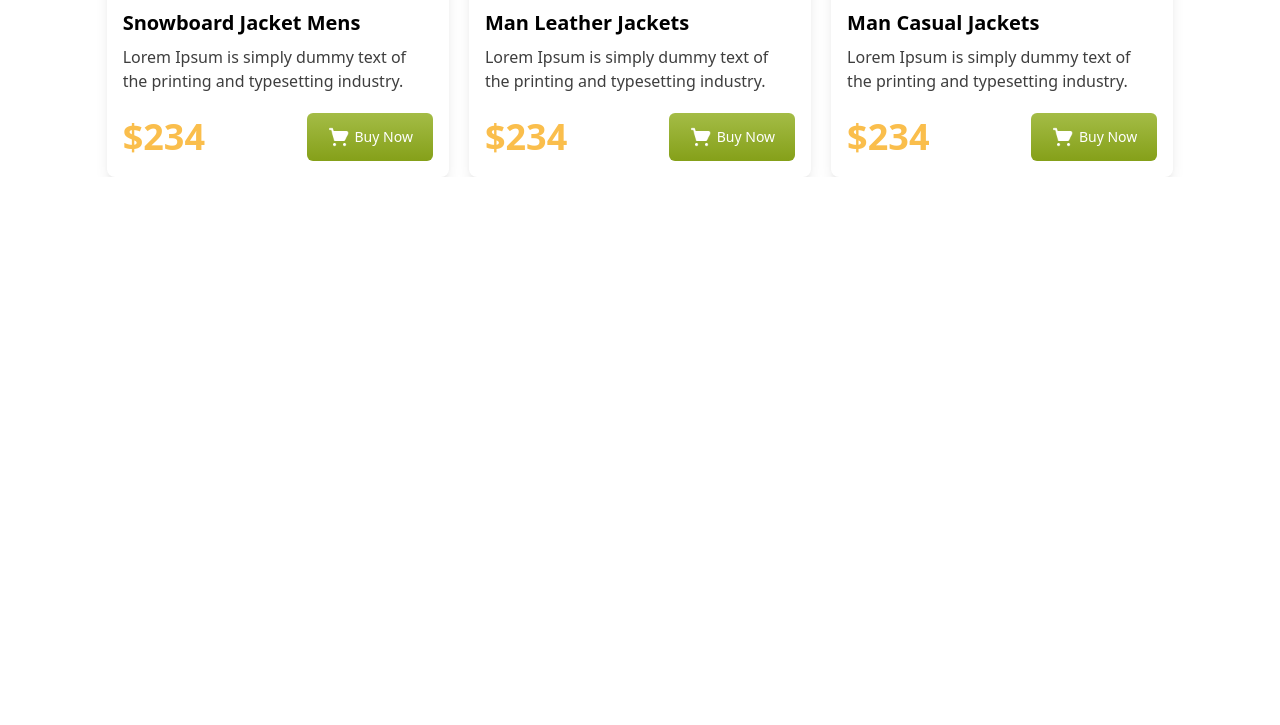
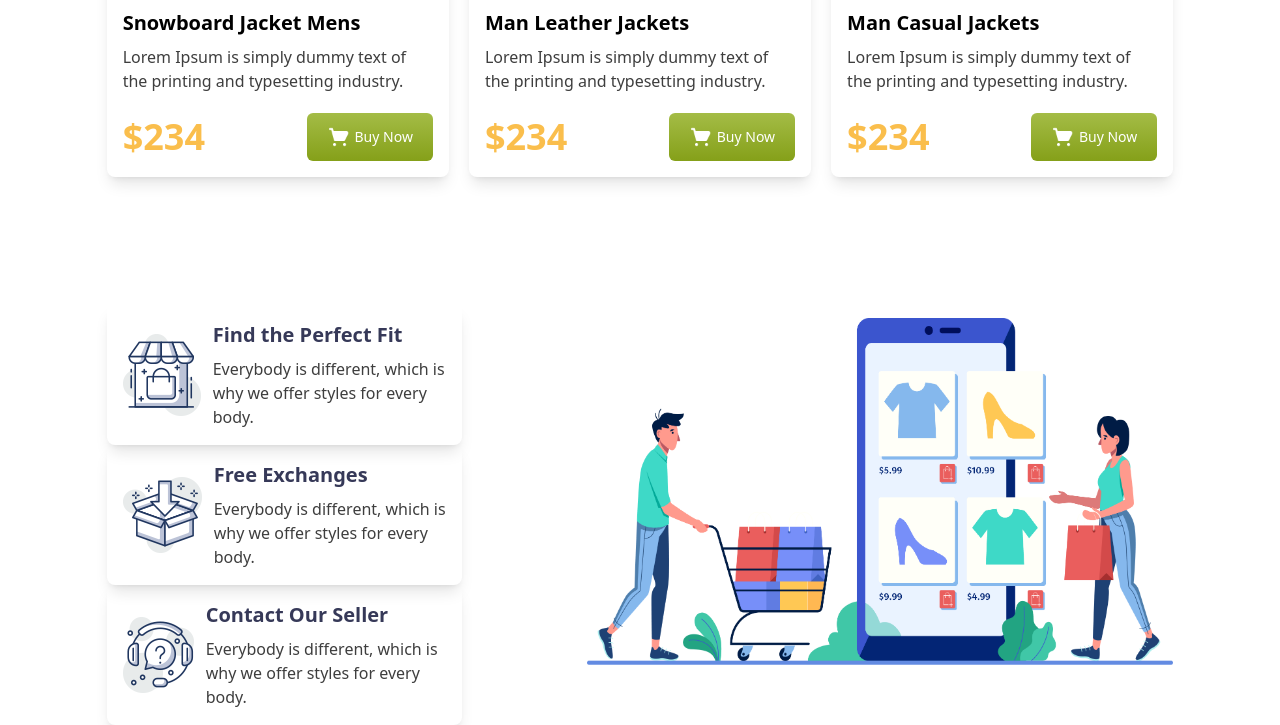
Before and after one commit to juwel164/penguin-fasion-tailwind, a plain HTML site: page index.html in a window 1280 px wide. Shown: the part 1712-2437 px from the top of the page. Before the commit the page ends 1889 px from the top, so only its background shows below. Drawn offline with nearby package versions, Linux system fonts and the light colour scheme.

Commit message:
final commit

```diff
--- a/index.html
+++ b/index.html
@@ -258,6 +258,40 @@
           </div>
         </div>
       </section>
+
+
+
+      <section class="feature_section mt-20 md:flex justify-between flex-row-reverse">
+        <div class="feature_image flex items-center justify-center md:justify-end md:w-3/5">
+          <img src="images/shopping.png" alt="" class="w-10/12 md:w-11/12">
+        </div>
+        <div class="feature_cards mt-12 md:w-1/3 md:gap-6">
+          <div class="card shadow-lg w-10/12 md:w-full m-auto p-4 rounded-lg flex flex-col md:flex-row justify-center items-center text-center gap-2 md:gap-3">
+            <img src="images/icon1.png" alt="">
+            <div class="card_desc flex flex-col justify-center items-center text-center gap-2 md:text-left md:justify-start md:items-start">
+              <h2 class="font-semibold text_navy text-xl">Find the Perfect Fit</h2>
+            <p class="text-center md:text-left text_dark">Everybody is different, which is why we
+              offer styles for every body.</p>
+            </div>
+          </div>
+          <div class="card shadow-lg w-10/12 md:w-full m-auto p-4 rounded-lg flex flex-col md:flex-row justify-center items-center text-center gap-2 md:gap-3">
+            <img src="images/icon2.png" alt="">
+            <div class="card_desc flex flex-col justify-center items-center text-center gap-2 md:text-left md:justify-start md:items-start">
+              <h2 class="font-semibold text_navy text-xl">Free Exchanges</h2>
+            <p class="text-center md:text-left text_dark">Everybody is different, which is why we
+              offer styles for every body.</p>
+            </div>
+          </div>
+          <div class="card shadow-lg w-10/12 md:w-full m-auto p-4 rounded-lg flex flex-col md:flex-row justify-center items-center text-center gap-2 md:gap-3">
+            <img src="images/icon3.png" alt="">
+            <div class="card_desc flex flex-col justify-center items-center text-center gap-2 md:text-left md:justify-start md:items-start">
+              <h2 class="font-semibold text_navy text-xl">Contact Our Seller</h2>
+            <p class="text-center md:text-left text_dark">Everybody is different, which is why we
+              offer styles for every body.</p>
+            </div>
+          </div>
+        </div>
+      </section>
     </main>
   </body>
 </html>
```
Also changed, not shown: images/icon1.png (added), images/icon2.png (added), images/icon3.png (added).
